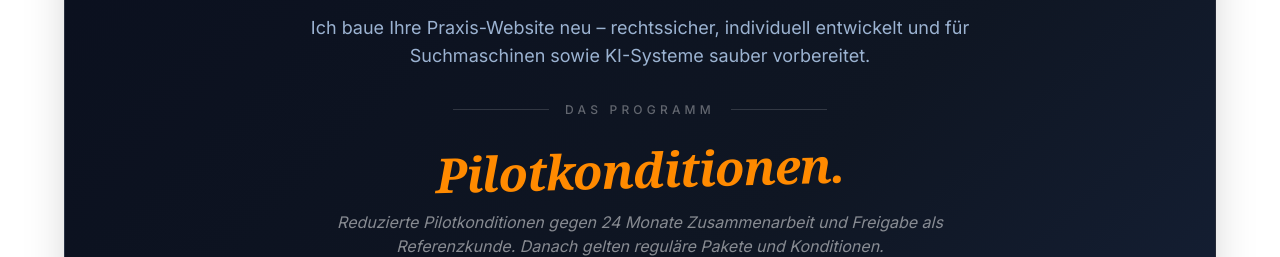
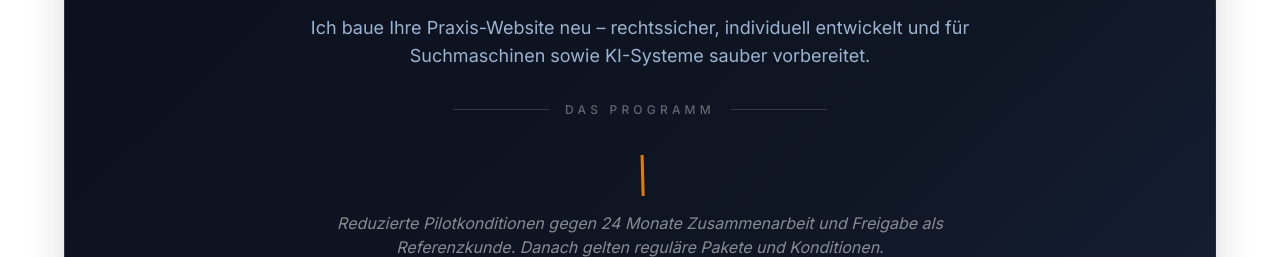
Before and after one commit to hofbauermarketing/mypraxis-nextjs, a Next.js app: page / in a window 1280 px wide. Shown: the part 4620-4877 px from the top of the page. Built offline with nearby package versions, Linux system fonts and the light colour scheme.

Commit message:
fix: Typewriter SSR renders full text so crawlers read 'Pilotkonditionen.' not empty string

```diff
--- a/components/ReferenzkundenSection.tsx
+++ b/components/ReferenzkundenSection.tsx
@@ -29,11 +29,16 @@ function Counter({ target, inView }: { target: number; inView: boolean }) {
 }
 
 function Typewriter({ text, isInView, delay = 0 }: { text: string; isInView: boolean; delay?: number }) {
-  const [displayed, setDisplayed] = useState('')
+  // SSR renders full text so crawlers always read "Pilotkonditionen."
+  const [displayed, setDisplayed] = useState(text)
   const [done, setDone] = useState(false)
+  const [animated, setAnimated] = useState(false)
 
   useEffect(() => {
-    if (!isInView) return
+    if (!isInView || animated) return
+    setAnimated(true)
+    setDisplayed('')
+    setDone(false)
     const startTimer = setTimeout(() => {
       let i = 0
       const interval = setInterval(() => {
@@ -47,7 +52,7 @@ function Typewriter({ text, isInView, delay = 0 }: { text: string; isInView: boo
       return () => clearInterval(interval)
     }, delay * 1000)
     return () => clearTimeout(startTimer)
-  }, [isInView, text, delay])
+  }, [isInView, text, delay, animated])
 
   return (
     <span className="whitespace-nowrap">
```
